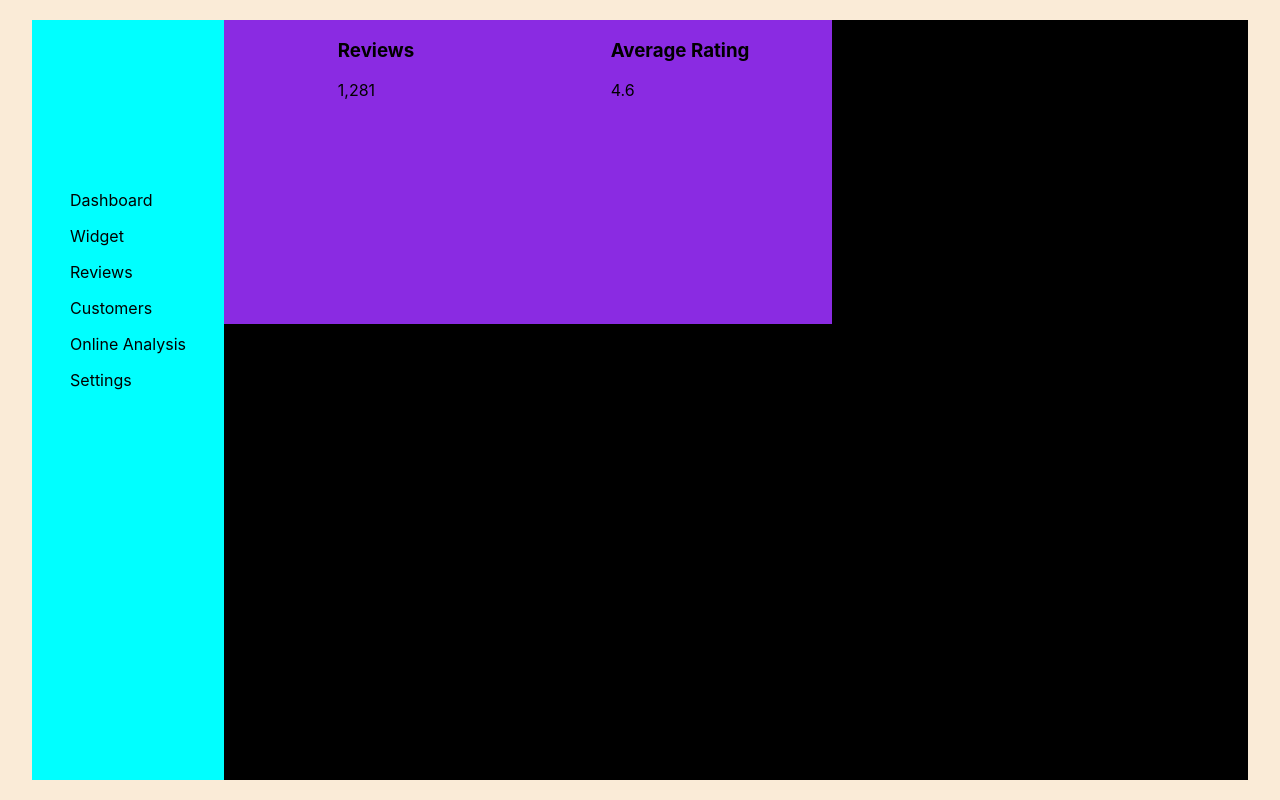
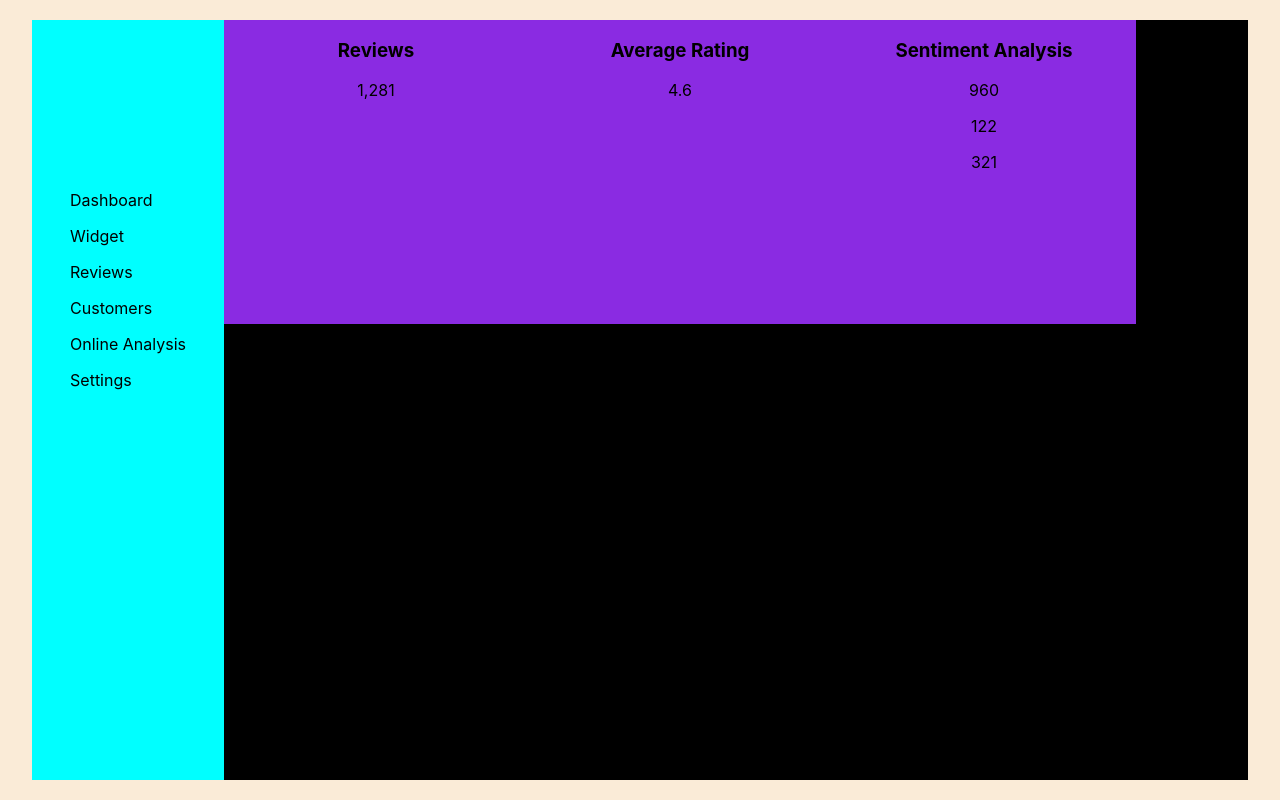
Before and after one commit to RiverXDiamant/dashboard, a React (Create React App) app: page / in a window 1280 px wide. Built offline with nearby package versions, Linux system fonts and the light colour scheme.

Commit message:
updated styling

```diff
--- a/src/App.css
+++ b/src/App.css
@@ -26,19 +26,16 @@ body {
   margin-top: 80%;
 }
 
-/* Reviews */
-.reviews {
+/* Reviews, Rating, Sentiment Analysis */
+.reviews,
+.average-rating,
+.sentiment-analysis {
   display: flex;
   justify-content: center;
+  text-align: center;
   background-color: blueviolet;
   width: 25%;
   height: 40%;
 }
 
-.average-rating {
-  display: flex;
-  justify-content: center;
-  background-color: blueviolet;
-  width: 25%;
-  height: 40%;
-}
+/* Website Visitors */
```
